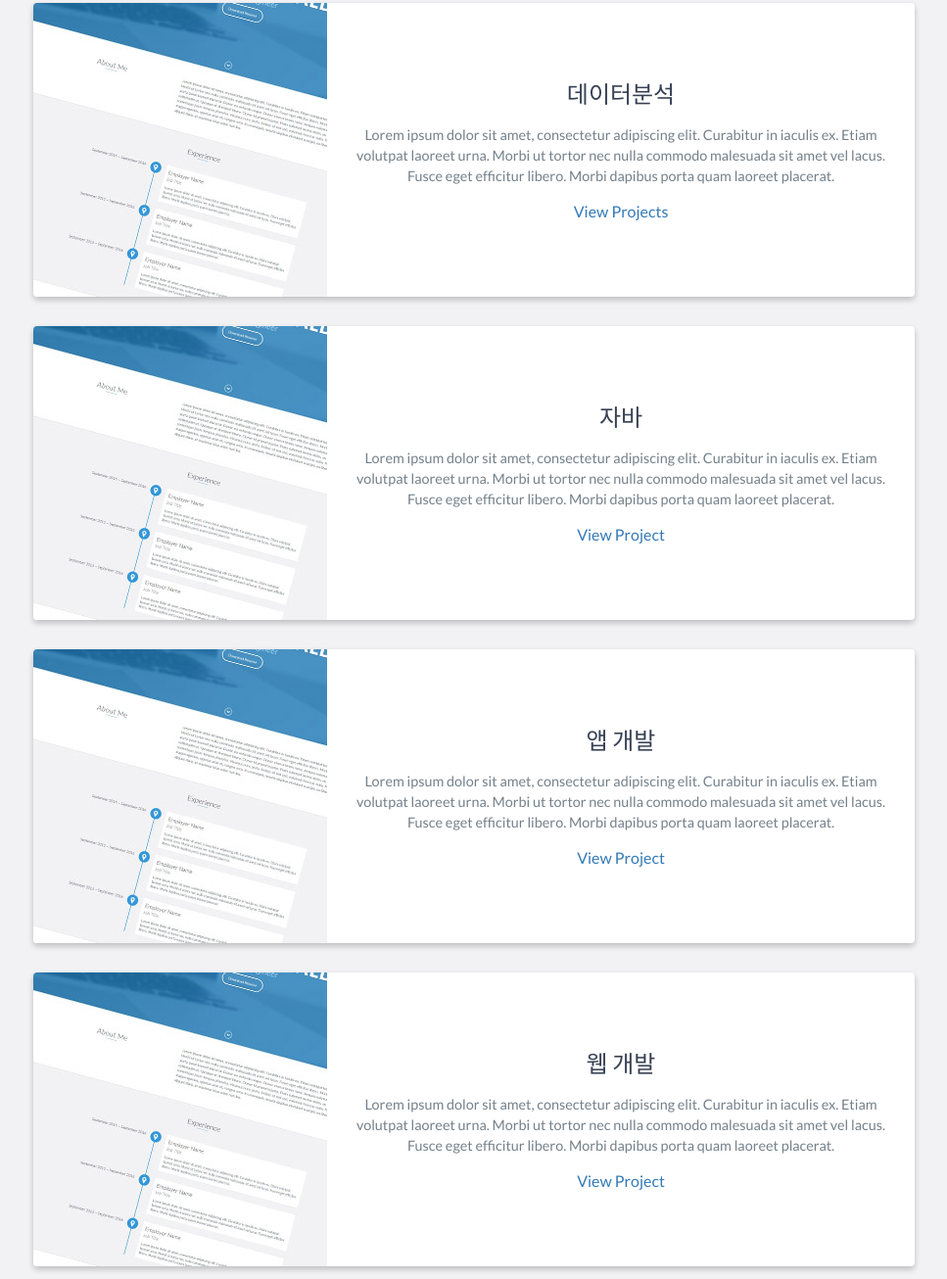
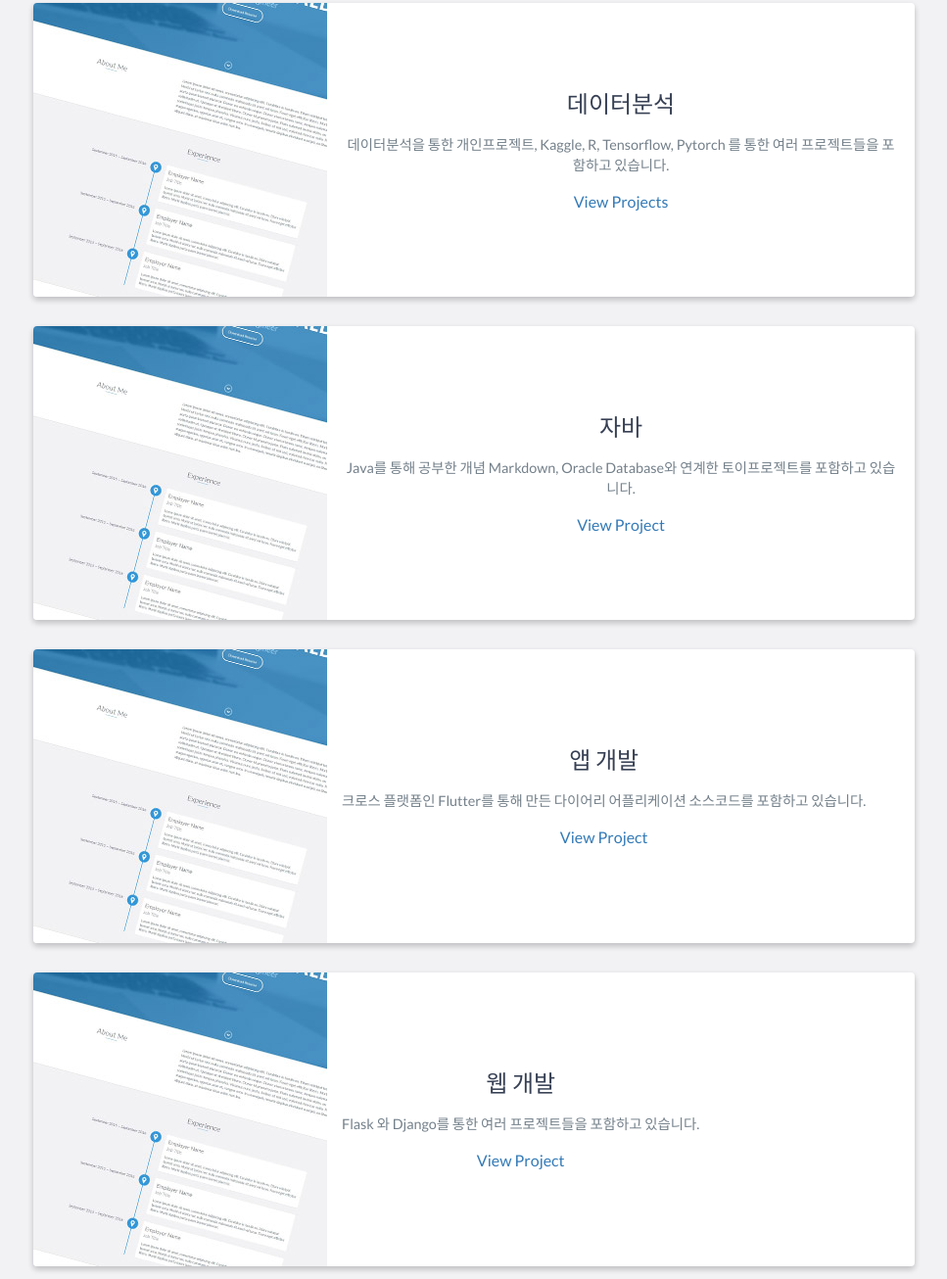
Before and after one commit to min98-k/min98-k.github.io, a website: page index.html in a window 1280 px wide. Shown: the part 2514-3820 px from the top of the page at 98% size, without its empty margins (156-1123 px from the left). Drawn offline with nearby package versions, Linux system fonts and the light colour scheme.

Commit message:
Update index.html

```diff
--- a/index.html
+++ b/index.html
@@ -164,7 +164,7 @@
                     <div class="project-info">
                         <h3>데이터분석</h3>
                         <p>
-                            Lorem ipsum dolor sit amet, consectetur adipiscing elit. Curabitur in iaculis ex. Etiam volutpat laoreet urna. Morbi ut tortor nec nulla commodo malesuada sit amet vel lacus. Fusce eget efficitur libero. Morbi dapibus porta quam laoreet placerat.
+                            데이터분석을 통한 개인프로젝트, Kaggle, R, Tensorflow, Pytorch 를 통한 여러 프로젝트들을 포함하고 있습니다.
                         </p>
                         <a href="https://drive.google.com/drive/folders/1MkQ2YuJULVBJxSV2VwDnyBVSFehn7Lip?usp=sharing">View Projects</a>
                     </div>
@@ -180,7 +180,7 @@
                     <div class="project-info">
                         <h3>자바</h3>
                         <p>
-                            Lorem ipsum dolor sit amet, consectetur adipiscing elit. Curabitur in iaculis ex. Etiam volutpat laoreet urna. Morbi ut tortor nec nulla commodo malesuada sit amet vel lacus. Fusce eget efficitur libero. Morbi dapibus porta quam laoreet placerat.
+                            Java를 통해 공부한 개념 Markdown, Oracle Database와 연계한 토이프로젝트를 포함하고 있습니다.
                         </p>
                         <a href="https://drive.google.com/drive/folders/1Bc1mJ3_RftNIQ5J6yw0k3qBm2wxH_G4Y?usp=sharing">View Project</a>
                     </div>
@@ -195,7 +195,7 @@
                     <div class="project-info">
                         <h3>앱 개발</h3>
                         <p>
-                            Lorem ipsum dolor sit amet, consectetur adipiscing elit. Curabitur in iaculis ex. Etiam volutpat laoreet urna. Morbi ut tortor nec nulla commodo malesuada sit amet vel lacus. Fusce eget efficitur libero. Morbi dapibus porta quam laoreet placerat.
+                            크로스 플랫폼인 Flutter를 통해 만든 다이어리 어플리케이션 소스코드를 포함하고 있습니다.
                         </p>
                         <a href="https://drive.google.com/drive/folders/1aLSZJnkOj69RV4_iuuuUgjPUn3ZT12TZ?usp=sharing">View Project</a>
                     </div>
@@ -210,7 +210,7 @@
                     <div class="project-info">
                         <h3>웹 개발</h3>
                         <p>
-                            Lorem ipsum dolor sit amet, consectetur adipiscing elit. Curabitur in iaculis ex. Etiam volutpat laoreet urna. Morbi ut tortor nec nulla commodo malesuada sit amet vel lacus. Fusce eget efficitur libero. Morbi dapibus porta quam laoreet placerat.
+                             Flask 와 Django를 통한 여러 프로젝트들을 포함하고 있습니다.
                         </p>
                         <a href="https://drive.google.com/drive/folders/1BSTk-aP1HIWZSDHQ-gyg-wqfzbKWxoZR?usp=sharing">View Project</a>
                     </div>
```
